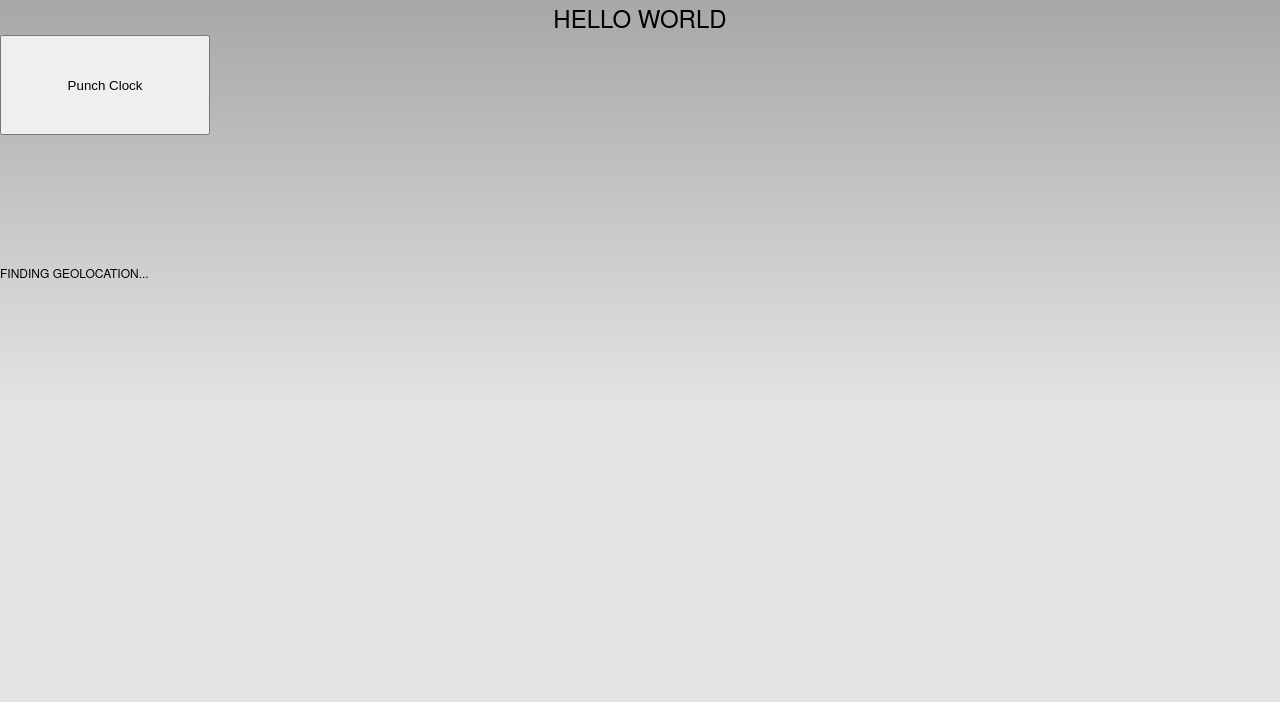
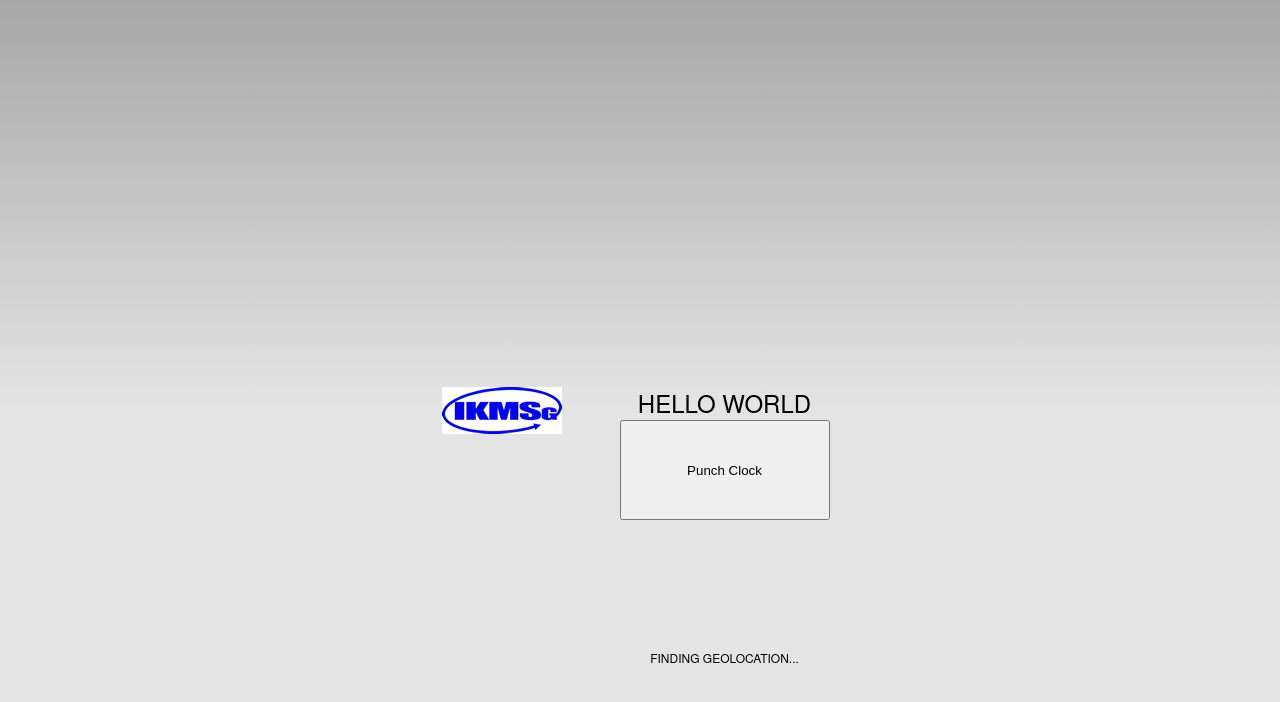
Before and after one commit to srinistoneham/HelloMobileapp, a plain HTML site: page www/index.html in a window 1280 px wide. Drawn offline with Linux system fonts and the light colour scheme.

Commit message:
Centered button Display
Centered button Display

```diff
--- a/www/index.html
+++ b/www/index.html
@@ -29,7 +29,7 @@
 		<title>Hello World</title>
 	</head>
 	<body>
-		<div>
+		<div class="app">
 			<h1>Hello World</h1>
 <!--			<div id="deviceready" class="blink">
 				<p class="event listening">
```
